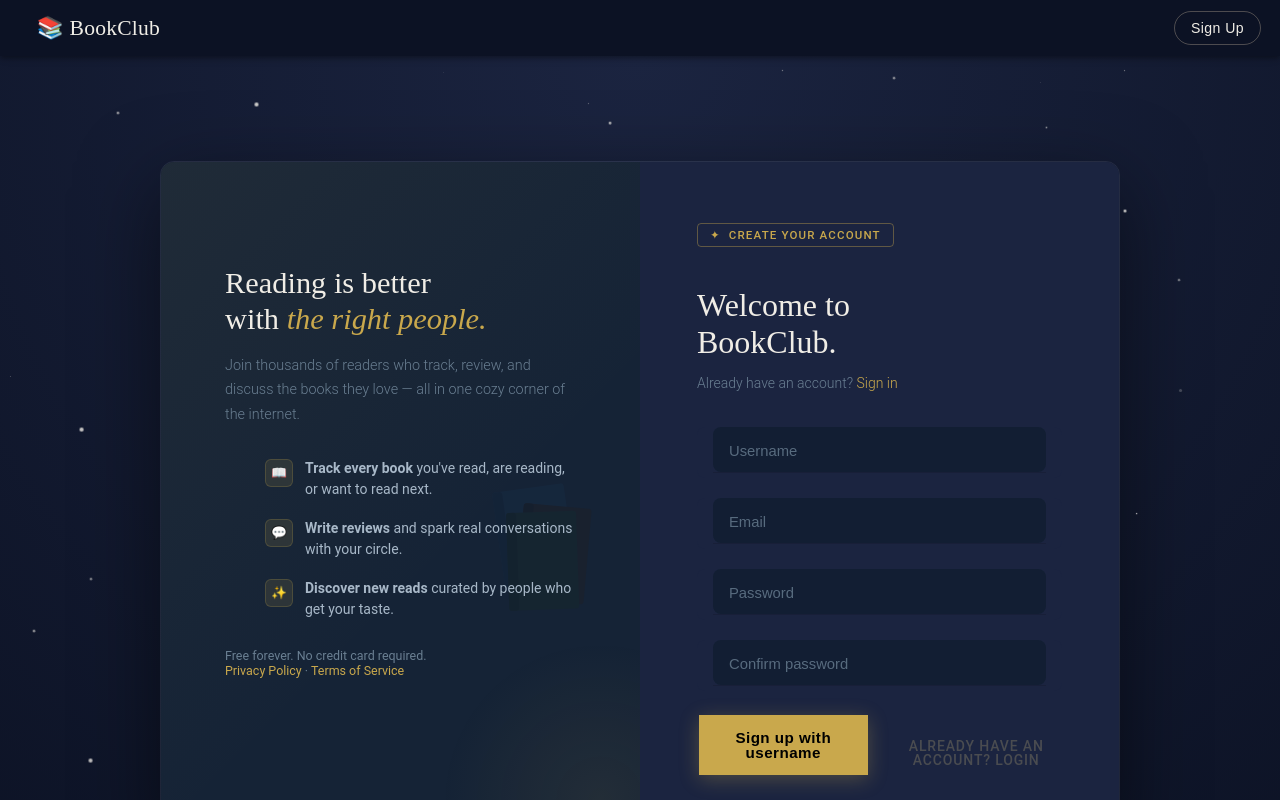
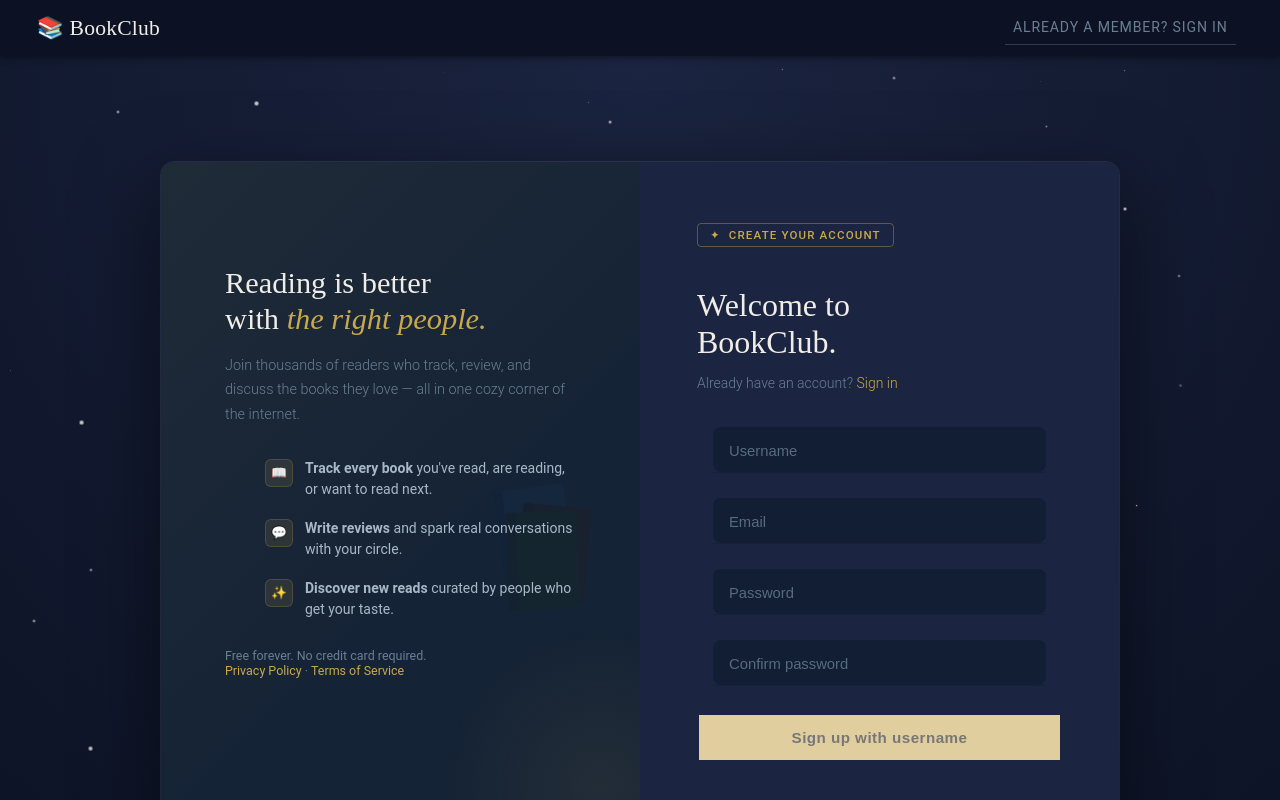
Before and after one commit to SamaraRuizSandoval/BookClubApp, a React (Vite) app in the folder book-club-app/: page /register in a window 1280 px wide. Built offline with nearby package versions, Linux system fonts and the light colour scheme.

Commit message:
Updates error messages and button style for the register page

```diff
--- a/book-club-app/src/components/landing_page/Hero.tsx
+++ b/book-club-app/src/components/landing_page/Hero.tsx
@@ -1,10 +1,12 @@
 import { IonGrid, IonRow, IonCol, IonButton } from '@ionic/react';
+import { useHistory } from 'react-router-dom';
 
 import { BookAnimation } from './BooksAnimation';
 
 import '../../styles/hero.css';
 import { StarsBackground } from '../StarsBackground';
 export function Hero() {
+  const history = useHistory();
   return (
     <>
       <section className="hero">
@@ -26,8 +28,17 @@ export function Hero() {
                   next favorite book — with a community that gets you.
                 </span>
               </p>
-              <IonButton className="btn-primary">Join for Free</IonButton>
-              <IonButton className="hero-login" fill="clear">
+              <IonButton
+                className="btn-primary"
+                onClick={() => history.push('/register')}
+              >
+                Join for Free
+              </IonButton>
+              <IonButton
+                className="hero-login"
+                fill="clear"
+                onClick={() => history.push('/login')}
+              >
                 Already a member? Log in
               </IonButton>
             </IonCol>
--- a/book-club-app/src/components/landing_page/NavBar.tsx
+++ b/book-club-app/src/components/landing_page/NavBar.tsx
@@ -6,10 +6,12 @@ import {
   IonButton,
   IonContent,
 } from '@ionic/react';
-import { useHistory } from 'react-router-dom';
+import { useHistory, useLocation } from 'react-router-dom';
 
 export function LandingNavBar() {
   const history = useHistory();
+  const location = useLocation();
+  const isRegisterPage = location.pathname === '/register';
   return (
     <>
       <IonToolbar>
@@ -21,12 +23,22 @@ export function LandingNavBar() {
         </IonTitle>
 
         <IonButtons slot="end">
+          {isRegisterPage ? (
+            <IonButton
+              fill="clear"
+              className="nav-login"
+              onClick={() => history.push('/login')}
+            >
+              Already a member? Sign in
+            </IonButton>
+          ) : (
             <IonButton
               className="btn-nav"
               onClick={() => history.push('/register')}
             >
               Sign Up
             </IonButton>
+          )}
         </IonButtons>
       </IonToolbar>
     </>
--- a/book-club-app/src/components/register/infoPanel.css
+++ b/book-club-app/src/components/register/infoPanel.css
@@ -11,11 +11,11 @@
 @media (max-width: 820px) {
   .inner-left-panel {
     flex: none;
-    padding: 40px 36px 36px;
+    padding: 5px 36px 36px;
   }
   .panel-tagline {
     font-size: 1.5rem;
-    margin-top: 20px;
+    margin-top: 1px;
   }
   .panel-features {
     flex-direction: row;
--- a/book-club-app/src/global.css
+++ b/book-club-app/src/global.css
@@ -92,7 +92,7 @@ ion-button.btn-primary:hover {
 
 ion-toolbar {
   --padding-start: 1%;
-  --padding-end: 1%;
+  --padding-end: 3%;
   --height: 72px;
   --background: #0c1224;
   --backdrop-filter: blur(16px);
@@ -155,13 +155,14 @@ ion-card-title.book-card {
 }
 
 .error-message {
-  background-color: #ffebe9;
-  border: 1px solid #ff8182;
-  color: #cf222e;
+  background: #efc0c0;
+  border: 1px solid #eb8b90;
+  color: #b4232c;
   padding: 12px 16px;
-  border-radius: 6px;
+  border-radius: 8px;
   margin-bottom: 16px;
-  font-size: 14px;
+  font-size: 0.9rem;
+  font-weight: 500;
 }
 
 ion-avatar {
--- a/book-club-app/src/pages/Register.tsx
+++ b/book-club-app/src/pages/Register.tsx
@@ -199,6 +199,7 @@ export function Register() {
                               }}
                             />
                           </IonItem>
+                        </div>
                         <IonButton
                           disabled={
                             !emailIsValid || !passwordsMatch || isLoading
@@ -211,18 +212,6 @@ export function Register() {
                         >
                           Sign up with username
                         </IonButton>
-                          <IonButton
-                            color="black"
-                            fill="clear"
-                            size="default"
-                            expand="full"
-                            disabled={isLoading}
-                            className="secondary-button"
-                            onClick={() => history.push('/login')}
-                          >
-                            Already have an account? Login
-                          </IonButton>
-                        </div>
                       </div>
                     </section>
                   </IonCol>
--- a/book-club-app/src/styles/register.css
+++ b/book-club-app/src/styles/register.css
@@ -7,6 +7,22 @@
   overflow: hidden;
   box-shadow: 0 24px 80px rgba(0, 0, 0, 0.5);
   border: 1px solid var(--navy-border);
+}
+
+.nav-login {
+  font-size: 0.88rem;
+  color: var(--silver-dim);
+  text-decoration: none;
+  font-weight: 400;
+  border-bottom: 1px solid rgba(106, 127, 146, 0.4);
+  transition:
+    color 0.2s,
+    border-color 0.2s;
+  padding-bottom: 1px;
+}
+.nav-login:hover {
+  color: var(--silver);
+  border-color: var(--silver);
 }
 
 /* ─── LEFT PANEL ─── */
@@ -94,7 +110,7 @@ ion-item.field-group {
 
 ion-button.btn-submit {
   --background: var(--gold);
-  --color: color: var(--navy);
+  --color: var(--navy);
   --border: none;
   --border-radius: 8px;
 
@@ -117,7 +133,14 @@ ion-button.btn-submit {
   overflow: hidden;
 }
 
-ion-button.btn-submit:hover() {
+ion-button.btn-submit.button-disabled {
+  --background: #e0ce9f;
+  --color: #777;
+  box-shadow: none;
+  transform: none;
+}
+
+ion-button.btn-submit:hover {
   --background: #d9b85c;
   transform: translateY(-2px);
   box-shadow: 0 8px 30px rgba(201, 168, 76, 0.4);
```
Lines whose indentation alone changed are shown as unchanged.
